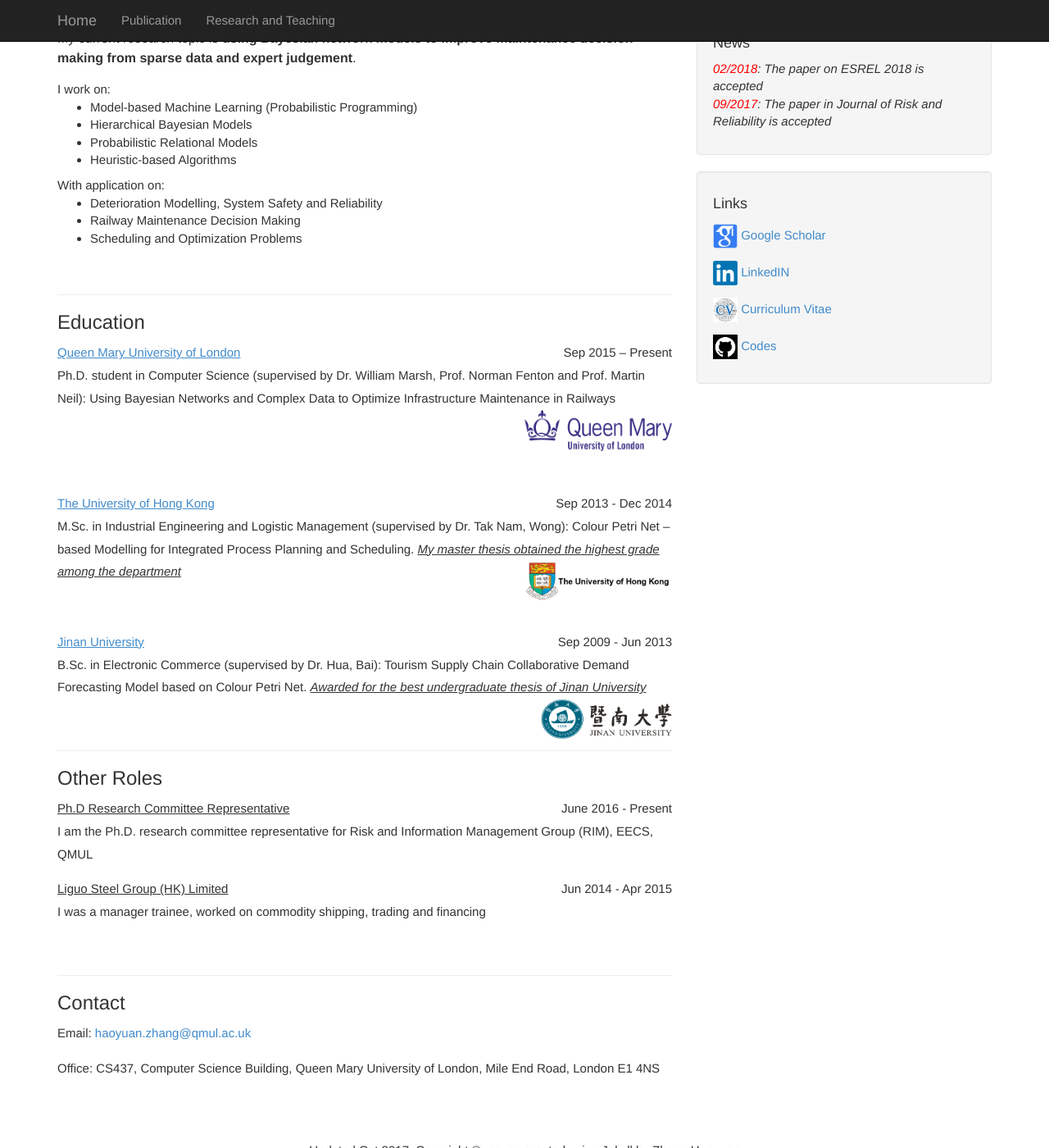
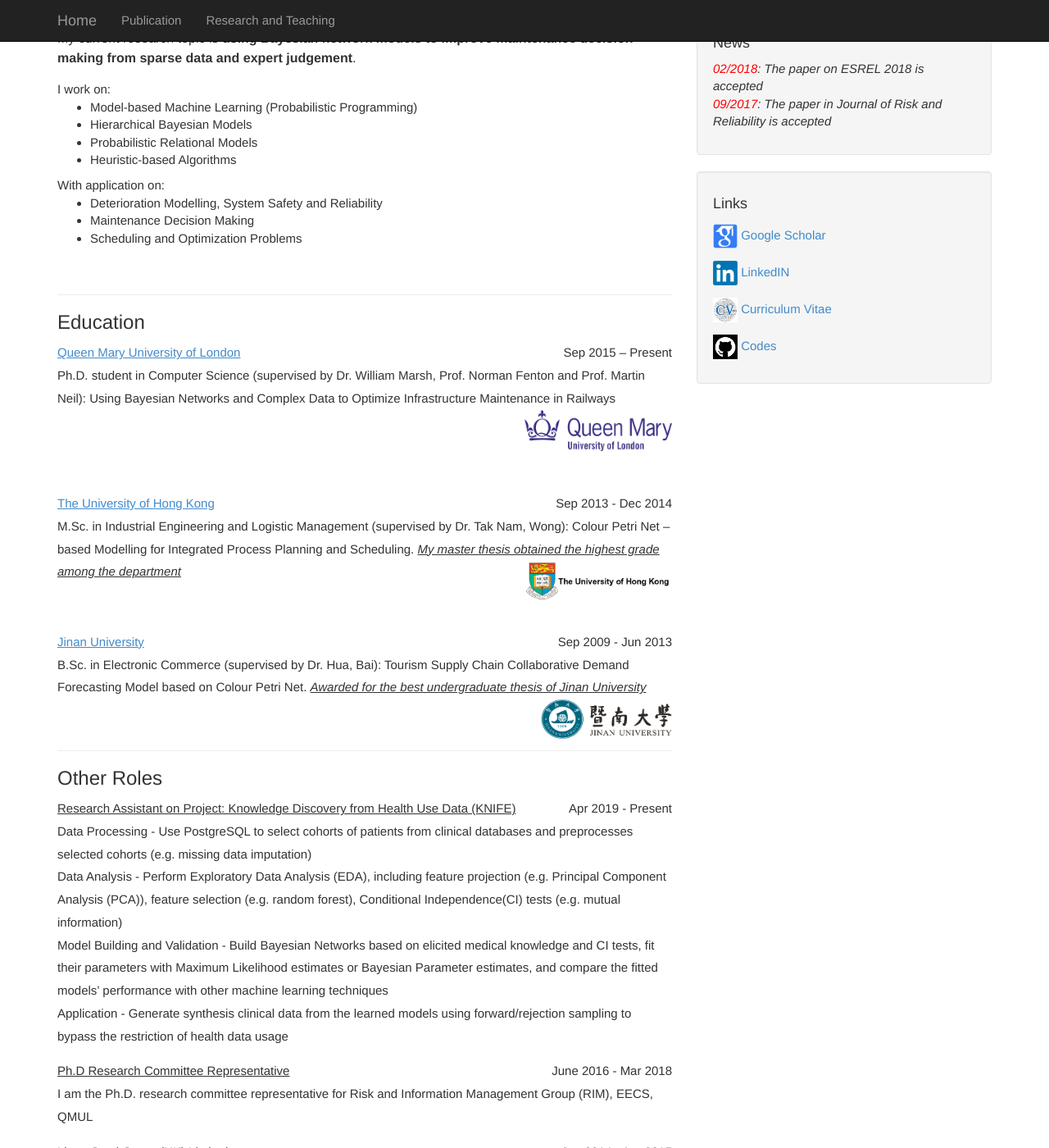
Before and after one commit to haoyuanzhang1990/haoyuanzhang1990.github.io, a Jekyll site: the page built from index.html, in a window 1280 px wide and 1400 px high, scrolled down 363 px. Shown: the whole window at 82% size. Built offline with Jekyll 4.4.1, drawn with Linux system fonts in a browser that asks for light colours; the list of posts is cut into pages by our own code.

Commit message:
Update index.html

```diff
--- a/index.html
+++ b/index.html
@@ -45,7 +45,7 @@ With application on:
 </li>
 
 <li>
-Railway Maintenance Decision Making
+Maintenance Decision Making
 </li>
 
 
@@ -94,7 +94,15 @@ Railway Maintenance Decision Making
 <hr>
 <h3>Other Roles</h3>
 <p style="text-align:left;">
-  <u>Ph.D Research Committee Representative</u><span style="float:right;">June 2016 - Present</span>
+  <u>Research Assistant on Project: Knowledge Discovery from Health Use Data (KNIFE)</u><span style="float:right;">Apr 2019 - Present</span>
+<br> Data Processing - Use PostgreSQL to select cohorts of patients from clinical databases and preprocesses selected cohorts (e.g. missing data imputation)
+<br> Data Analysis - Perform Exploratory Data Analysis (EDA), including feature projection (e.g. Principal Component Analysis (PCA)), feature selection (e.g. random forest), Conditional Independence(CI) tests (e.g. mutual information)
+<br> Model Building and Validation - Build Bayesian Networks based on elicited medical knowledge and CI tests, fit their parameters with Maximum Likelihood estimates or Bayesian Parameter estimates, and compare the fitted models’ performance with other machine learning techniques
+<br> Application - Generate synthesis clinical data from the learned models using forward/rejection sampling to bypass the restriction of health data usage
+</p>
+
+<p style="text-align:left;">
+  <u>Ph.D Research Committee Representative</u><span style="float:right;">June 2016 - Mar 2018</span>
 <br>I am the Ph.D. research committee representative for Risk and Information Management Group (RIM), EECS, QMUL
 </p>
 
```
